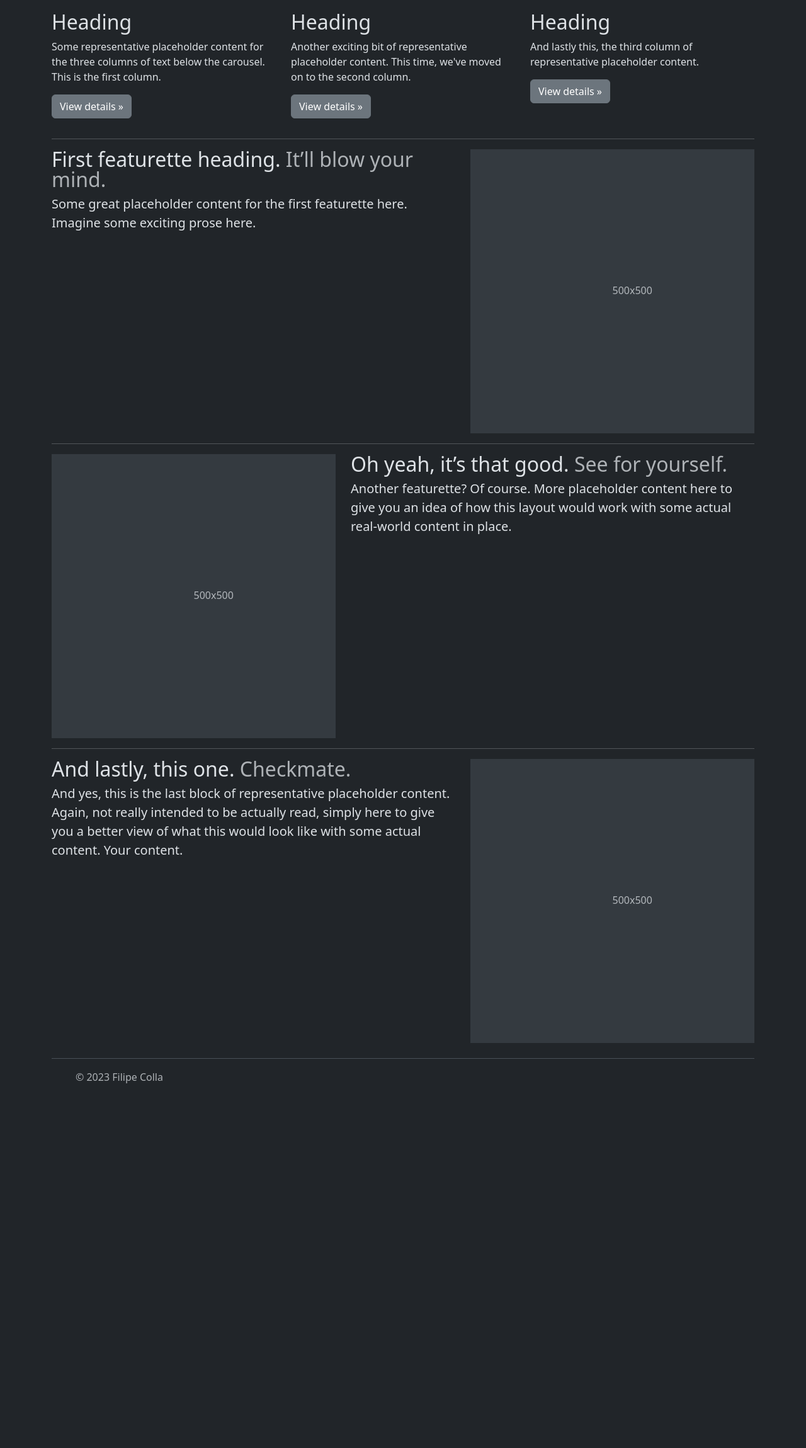
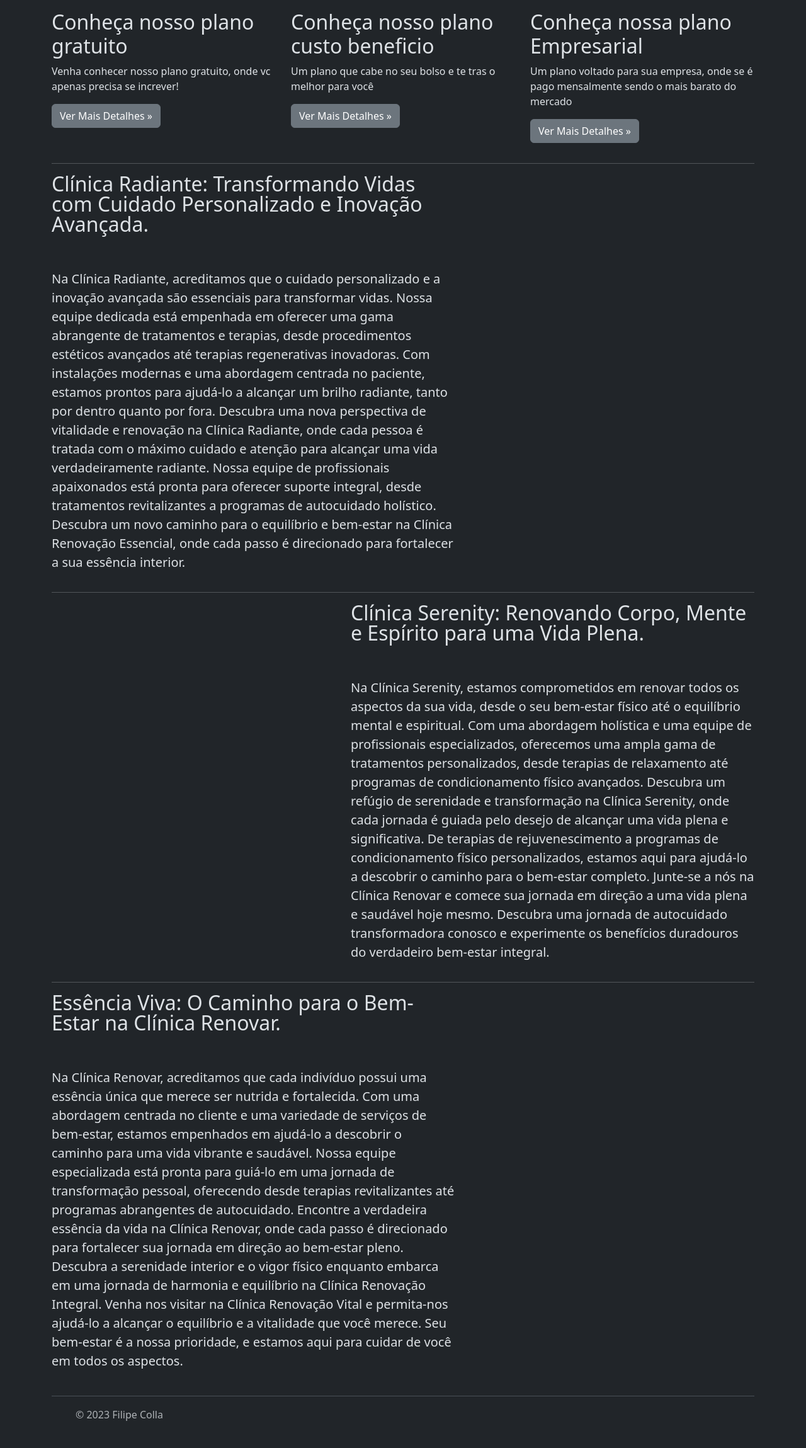
Before and after one commit to filipecolla/jean-bootstrap, a Python web app: template src/templates/index.html in a window 1280 px wide. Shown: the part 73-2372 px from the top of the page at 63% size. Before the commit the page ends 1793 px from the top, so only its background shows below. Run offline with Jinja, Linux system fonts and the light colour scheme; the template is opened without the code that fills it, so the values that code supplies are empty.

Commit message:
2 parte pronta

```diff
--- a/src/templates/index.html
+++ b/src/templates/index.html
@@ -27,19 +27,19 @@
             <div class="container marketing">
               <div class="row">
                 <div class="col-lg-4">
-                  <h2 class="fw-normal">Heading</h2>
-                  <p>Some representative placeholder content for the three columns of text below the carousel. This is the first column.</p>
-                  <p><a class="btn btn-secondary" href="#">View details »</a></p>
+                  <h2 class="fw-normal">Conheça nosso plano gratuito</h2>
+                  <p>Venha conhecer nosso plano gratuito, onde vc apenas precisa se increver!</p>
+                  <p><a class="btn btn-secondary" href="comprar.html">Ver Mais Detalhes »</a></p>
                 </div>
                 <div class="col-lg-4">
-                  <h2 class="fw-normal">Heading</h2>
-                  <p>Another exciting bit of representative placeholder content. This time, we've moved on to the second column.</p>
-                  <p><a class="btn btn-secondary" href="#">View details »</a></p>
+                  <h2 class="fw-normal">Conheça nosso plano custo beneficio</h2>
+                  <p>Um plano que cabe no seu bolso e te tras o melhor para você</p>
+                  <p><a class="btn btn-secondary" href="comprar.html">Ver Mais Detalhes »</a></p>
                 </div>
                 <div class="col-lg-4">
-                  <h2 class="fw-normal">Heading</h2>
-                  <p>And lastly this, the third column of representative placeholder content.</p>
-                  <p><a class="btn btn-secondary" href="#">View details »</a></p>
+                  <h2 class="fw-normal">Conheça nossa plano Empresarial</h2>
+                  <p>Um plano voltado para sua empresa, onde se é pago mensalmente sendo o mais barato do mercado</p>
+                  <p><a class="btn btn-secondary" href="comprar.html">Ver Mais Detalhes »</a></p>
                 </div>
               </div>
 
@@ -47,11 +47,11 @@
 
               <div class="row featurette">
                 <div class="col-md-7">
-                  <h2 class="featurette-heading fw-normal lh-1">First featurette heading. <span class="text-body-secondary">It’ll blow your mind.</span></h2>
-                  <p class="lead">Some great placeholder content for the first featurette here. Imagine some exciting prose here.</p>
+                  <h2 class="featurette-heading fw-normal lh-1">Clínica Radiante: Transformando Vidas com Cuidado Personalizado e Inovação Avançada.<span class="text-body-secondary"></span></h2><br><br>
+                  <p class="lead">Na Clínica Radiante, acreditamos que o cuidado personalizado e a inovação avançada são essenciais para transformar vidas. Nossa equipe dedicada está empenhada em oferecer uma gama abrangente de tratamentos e terapias, desde procedimentos estéticos avançados até terapias regenerativas inovadoras. Com instalações modernas e uma abordagem centrada no paciente, estamos prontos para ajudá-lo a alcançar um brilho radiante, tanto por dentro quanto por fora. Descubra uma nova perspectiva de vitalidade e renovação na Clínica Radiante, onde cada pessoa é tratada com o máximo cuidado e atenção para alcançar uma vida verdadeiramente radiante. Nossa equipe de profissionais apaixonados está pronta para oferecer suporte integral, desde tratamentos revitalizantes a programas de autocuidado holístico. Descubra um novo caminho para o equilíbrio e bem-estar na Clínica Renovação Essencial, onde cada passo é direcionado para fortalecer a sua essência interior.</p>
                 </div>
                 <div class="col-md-5">
-                  <svg class="bd-placeholder-img bd-placeholder-img-lg featurette-image img-fluid mx-auto" width="500" height="500" xmlns="http://www.w3.org/2000/svg" role="img" aria-label="Placeholder: 500x500" preserveAspectRatio="xMidYMid slice" focusable="false"><title>Placeholder</title><rect width="100%" height="100%" fill="var(--bs-secondary-bg)"></rect><text x="50%" y="50%" fill="var(--bs-secondary-color)" dy=".3em">500x500</text></svg>
+                  <svg class="bd-placeholder-img bd-placeholder-img-lg featurette-image img-fluid mx-auto" width="500" height="500" src="src/static/img/doutor-feliz-segurando-uma-prancheta-com-pacientes.jpg" role="img" aria-label="Placeholder: 500x500" preserveAspectRatio="xMidYMid slice" focusable="false"></svg>
                 </div>
               </div>
 
@@ -59,11 +59,11 @@
 
               <div class="row featurette">
                 <div class="col-md-7 order-md-2">
-                  <h2 class="featurette-heading fw-normal lh-1">Oh yeah, it’s that good. <span class="text-body-secondary">See for yourself.</span></h2>
-                  <p class="lead">Another featurette? Of course. More placeholder content here to give you an idea of how this layout would work with some actual real-world content in place.</p>
+                  <h2 class="featurette-heading fw-normal lh-1">Clínica Serenity: Renovando Corpo, Mente e Espírito para uma Vida Plena.<span class="text-body-secondary"></span></h2><br><br>
+                  <p class="lead">Na Clínica Serenity, estamos comprometidos em renovar todos os aspectos da sua vida, desde o seu bem-estar físico até o equilíbrio mental e espiritual. Com uma abordagem holística e uma equipe de profissionais especializados, oferecemos uma ampla gama de tratamentos personalizados, desde terapias de relaxamento até programas de condicionamento físico avançados. Descubra um refúgio de serenidade e transformação na Clínica Serenity, onde cada jornada é guiada pelo desejo de alcançar uma vida plena e significativa. De terapias de rejuvenescimento a programas de condicionamento físico personalizados, estamos aqui para ajudá-lo a descobrir o caminho para o bem-estar completo. Junte-se a nós na Clínica Renovar e comece sua jornada em direção a uma vida plena e saudável hoje mesmo. Descubra uma jornada de autocuidado transformadora conosco e experimente os benefícios duradouros do verdadeiro bem-estar integral.</p>
                 </div>
                 <div class="col-md-5 order-md-1">
-                  <svg class="bd-placeholder-img bd-placeholder-img-lg featurette-image img-fluid mx-auto" width="500" height="500" xmlns="http://www.w3.org/2000/svg" role="img" aria-label="Placeholder: 500x500" preserveAspectRatio="xMidYMid slice" focusable="false"><title>Placeholder</title><rect width="100%" height="100%" fill="var(--bs-secondary-bg)"></rect><text x="50%" y="50%" fill="var(--bs-secondary-color)" dy=".3em">500x500</text></svg>
+                  <svg class="bd-placeholder-img bd-placeholder-img-lg featurette-image img-fluid mx-auto" width="500" height="500" xmlns="" role="img" aria-label="Placeholder: 500x500" preserveAspectRatio="xMidYMid slice" focusable="false"></svg>
                 </div>
               </div>
 
@@ -71,11 +71,11 @@
 
               <div class="row featurette">
                 <div class="col-md-7">
-                  <h2 class="featurette-heading fw-normal lh-1">And lastly, this one. <span class="text-body-secondary">Checkmate.</span></h2>
-                  <p class="lead">And yes, this is the last block of representative placeholder content. Again, not really intended to be actually read, simply here to give you a better view of what this would look like with some actual content. Your content.</p>
+                  <h2 class="featurette-heading fw-normal lh-1">Essência Viva: O Caminho para o Bem-Estar na Clínica Renovar.<span class="text-body-secondary"></span></h2><br><br>
+                  <p class="lead">Na Clínica Renovar, acreditamos que cada indivíduo possui uma essência única que merece ser nutrida e fortalecida. Com uma abordagem centrada no cliente e uma variedade de serviços de bem-estar, estamos empenhados em ajudá-lo a descobrir o caminho para uma vida vibrante e saudável. Nossa equipe especializada está pronta para guiá-lo em uma jornada de transformação pessoal, oferecendo desde terapias revitalizantes até programas abrangentes de autocuidado. Encontre a verdadeira essência da vida na Clínica Renovar, onde cada passo é direcionado para fortalecer sua jornada em direção ao bem-estar pleno. Descubra a serenidade interior e o vigor físico enquanto embarca em uma jornada de harmonia e equilíbrio na Clínica Renovação Integral. Venha nos visitar na Clínica Renovação Vital e permita-nos ajudá-lo a alcançar o equilíbrio e a vitalidade que você merece. Seu bem-estar é a nossa prioridade, e estamos aqui para cuidar de você em todos os aspectos.</p>
                 </div>
                 <div class="col-md-5">
-                  <svg class="bd-placeholder-img bd-placeholder-img-lg featurette-image img-fluid mx-auto" width="500" height="500" xmlns="http://www.w3.org/2000/svg" role="img" aria-label="Placeholder: 500x500" preserveAspectRatio="xMidYMid slice" focusable="false"><title>Placeholder</title><rect width="100%" height="100%" fill="var(--bs-secondary-bg)"></rect><text x="50%" y="50%" fill="var(--bs-secondary-color)" dy=".3em">500x500</text></svg>
+                  <svg class="bd-placeholder-img bd-placeholder-img-lg featurette-image img-fluid mx-auto" width="500" height="500" xmlns="http://www.w3.org/2000/svg" role="img" aria-label="Placeholder: 500x500" preserveAspectRatio="xMidYMid slice" focusable="false"></svg>
                 </div>
               </div>
 
```
Also changed, not shown: 3 other files.
